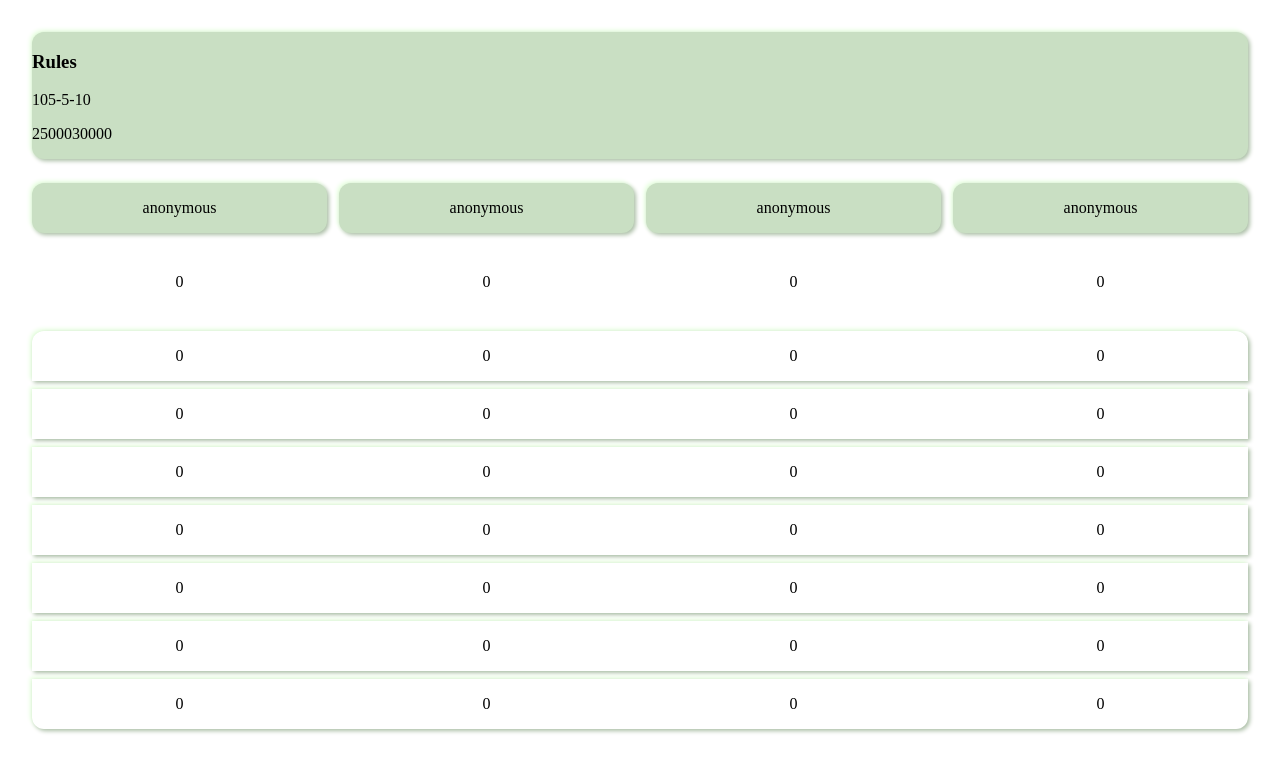
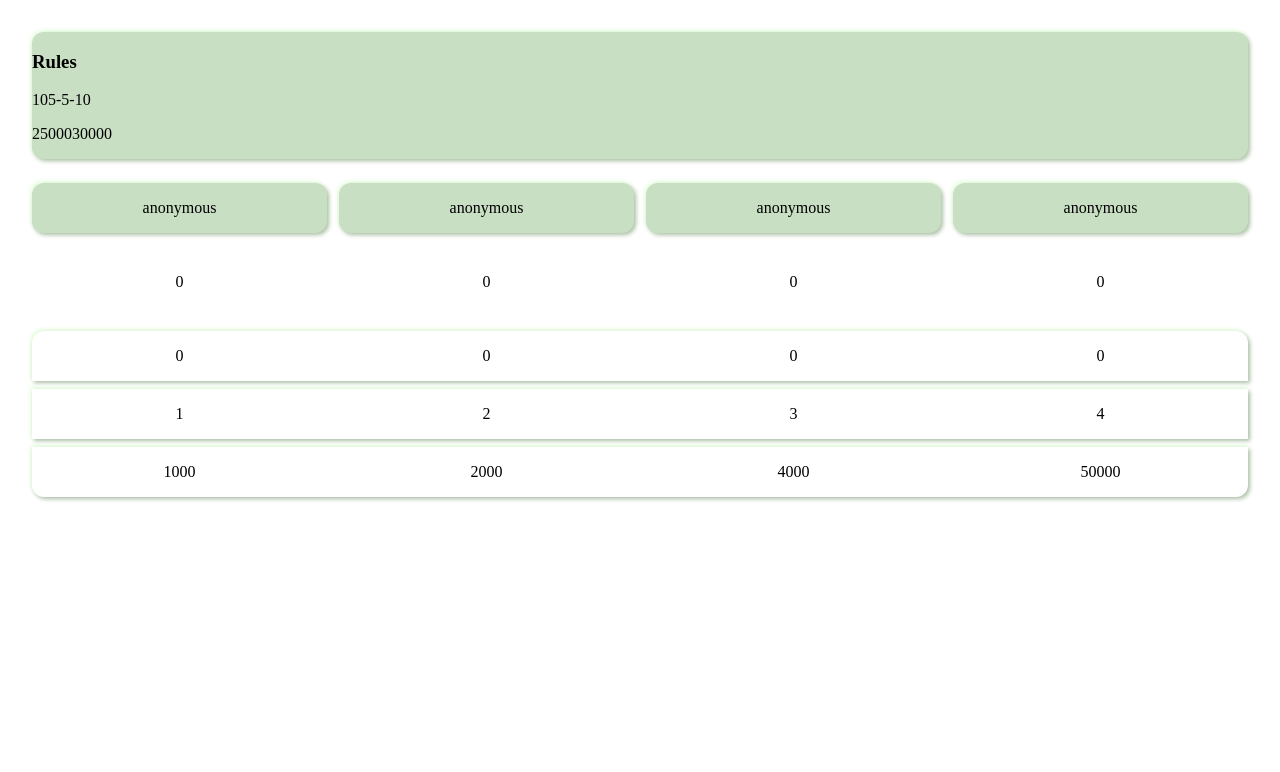
Before and after one commit to tgc624/tgc-tools, a React (Create React App) app in the folder neumahjong/: page / in a window 1280 px wide. Shown: the top 772 px of the page. Built offline with nearby package versions, Linux system fonts and the light colour scheme; the HTML template or start-up script is replaced by a standard one.

Commit message:
引数で取れるようにした

```diff
--- a/neumahjong/src/App.tsx
+++ b/neumahjong/src/App.tsx
@@ -1,5 +1,4 @@
 import React from "react";
-import logo from "./logo.svg";
 import "./App.css";
 
 const RulesSection = ({
@@ -63,29 +62,26 @@ const HistorySection = ({
 }: {
   histories: [number, number, number, number][];
 }) => {
+  const isTopItem = (currentIndex: number) => currentIndex === 0;
+  const isBottomItem = (items: any[], currentIndex: number) => {
+    return items.length - 1 === currentIndex;
+  };
   return (
     <section className="list">
-      <div className="convex list-item-top yoko-ni-4tsu-naraberu">
-        <Score scores={[0, 0, 0, 0]} />
-      </div>
-      <div className="convex yoko-ni-4tsu-naraberu">
-        <Score scores={[0, 0, 0, 0]} />
-      </div>
-      <div className="convex yoko-ni-4tsu-naraberu">
-        <Score scores={[0, 0, 0, 0]} />
-      </div>
-      <div className="convex yoko-ni-4tsu-naraberu">
-        <Score scores={[0, 0, 0, 0]} />
-      </div>
-      <div className="convex yoko-ni-4tsu-naraberu">
-        <Score scores={[0, 0, 0, 0]} />
-      </div>
-      <div className="convex yoko-ni-4tsu-naraberu">
-        <Score scores={[0, 0, 0, 0]} />
-      </div>
-      <div className="convex list-item-bottom yoko-ni-4tsu-naraberu">
-        <Score scores={[0, 0, 0, 0]} />
-      </div>
+      {histories.map((history, index) => {
+        return (
+          <div
+            key={index}
+            className={`convex yoko-ni-4tsu-naraberu ${
+              isTopItem(index) ? "list-item-top " : ""
+            }
+              ${isBottomItem(histories, index) ? "list-item-bottom " : ""}
+            }`}
+          >
+            <Score scores={history} />
+          </div>
+        );
+      })}
     </section>
   );
 };
@@ -167,7 +163,13 @@ function App() {
         <RulesSection uma={uma} oka={oka} />
         <UsersSection users={users} />
         <TotalSection totalScore={[0, 0, 0, 0]} />
-        <HistorySection histories={[]} />
+        <HistorySection
+          histories={[
+            [0, 0, 0, 0],
+            [1, 2, 3, 4],
+            [1000, 2000, 4000, 50000],
+          ]}
+        />
       </article>
     </div>
   );
```
